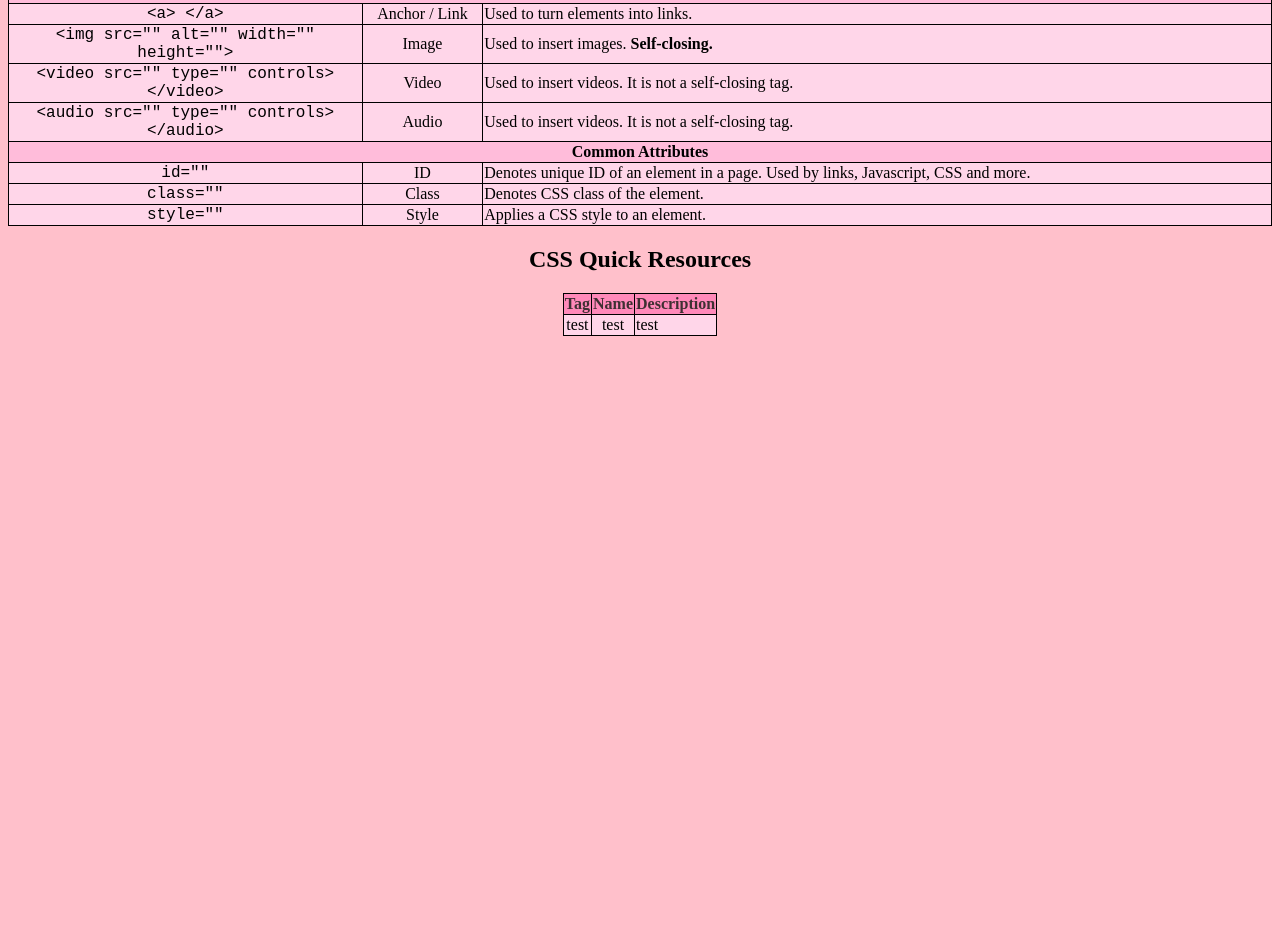
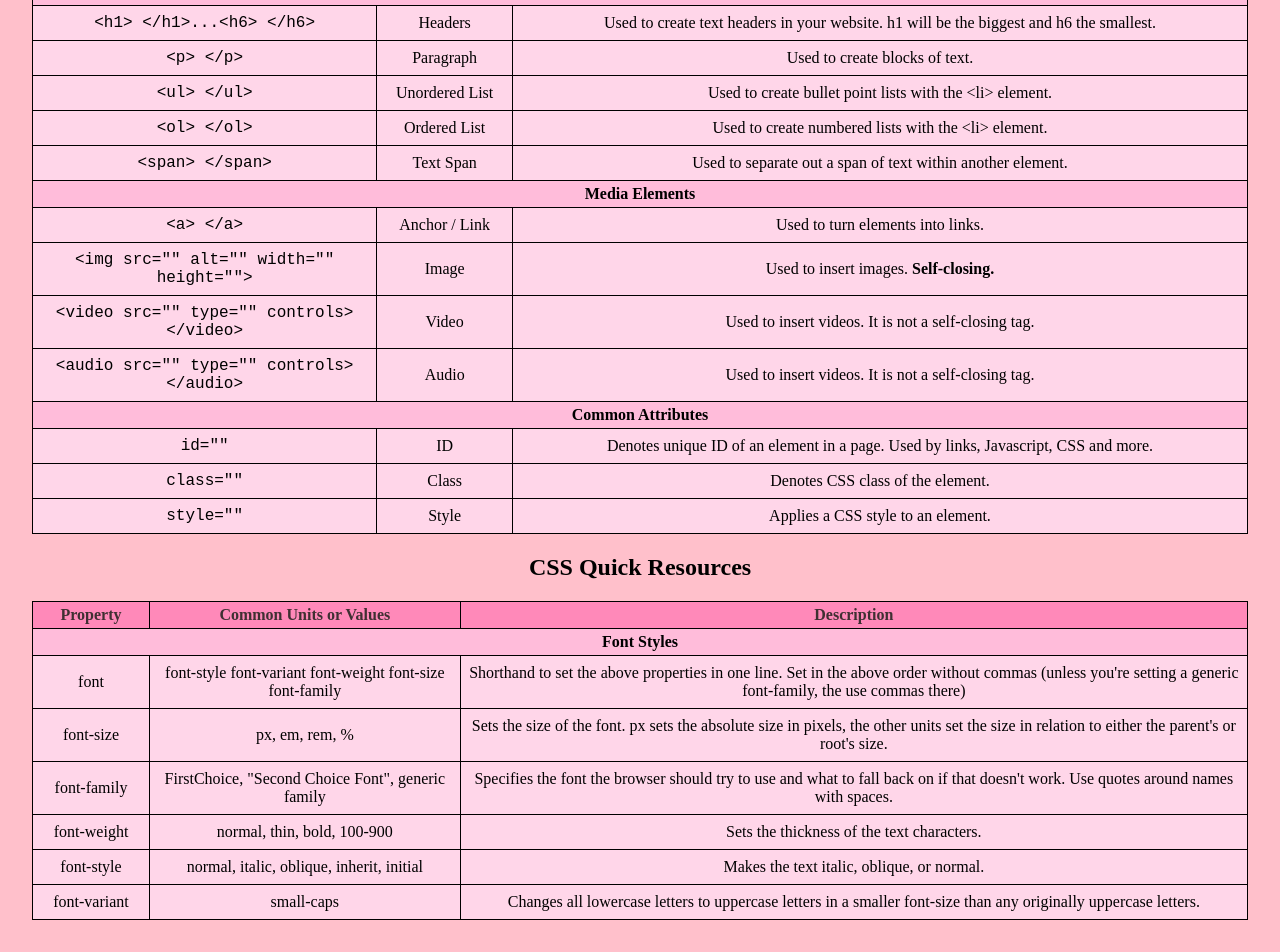
Before and after one commit to Rosenplants/HTML-CSS-Cheat-Sheet, a plain HTML site: page index.html in a window 1280 px wide. Shown: the part 586-1538 px from the top of the page. Before the commit the page ends 930 px from the top, so only its background shows below. Drawn offline with Linux system fonts and the light colour scheme.

Commit message:
adds return to home and CSS font tds

```diff
--- a/index.html
+++ b/index.html
@@ -7,6 +7,7 @@
 <body>
     <header>
         <h1>Sarah's Cheat Sheet for HTML and CSS</h1>
+        <a href='https://rosenplants.github.io/'>Return to homepage</a>
     </header>
     <main>
         <div class="table-html">
@@ -143,16 +144,44 @@
                 <table>
                     <thead>
                         <tr>
-                            <th>Tag</th>
-                            <th>Name</th>
+                            <th>Property</th>
+                            <th>Common Units or Values</th>
                             <th>Description</th>
                         </tr>
                     </thead>
                     <tbody>
                         <tr>
-                            <td>test</td>
-                            <td>test</td>
-                            <td>test</td>
+                            <th colspan="3">Font Styles</th>
+                        </tr>
+                        <tr>
+                            <td>font</td>
+                            <td>font-style font-variant font-weight font-size font-family</td>
+                            <td>Shorthand to set the above properties in one line. Set in the above order without commas (unless you're setting a generic font-family, the use commas there)</td>
+                        </tr>
+                        <tr>
+                            <td>font-size</td>
+                            <td>px, em, rem, %</td>
+                            <td>Sets the size of the font. px sets the absolute size in pixels, the other units set the size in relation to either the parent's or root's size.</td>
+                        </tr>
+                        <tr>
+                            <td>font-family</td>
+                            <td>FirstChoice, "Second Choice Font", generic family</td>
+                            <td>Specifies the font the browser should try to use and what to fall back on if that doesn't work. Use quotes around names with spaces.</td>
+                        </tr>
+                        <tr>
+                            <td>font-weight</td>
+                            <td>normal, thin, bold, 100-900</td>
+                            <td>Sets the thickness of the text characters.</td>
+                        </tr>
+                        <tr>
+                            <td>font-style</td>
+                            <td>normal, italic, oblique, inherit, initial</td>
+                            <td>Makes the text italic, oblique, or normal.</td>
+                        </tr>
+                        <tr>
+                            <td>font-variant</td>
+                            <td>small-caps</td>
+                            <td>Changes all lowercase letters to uppercase letters in a smaller font-size than any originally uppercase letters.</td>
                         </tr>
                     </tbody>
                 </table>
--- a/style.css
+++ b/style.css
@@ -1,5 +1,12 @@
 /*Universal Styles*/
-body{
+html {
+    box-sizing: border-box;
+    font-size: 16px;
+}
+
+body {
+    text-align: center;
+    margin: 0;
     background: pink;
 }
 
@@ -10,9 +17,17 @@ header {
     position: absolute; width: 100%; top: 0px; left: 0px;
 }
 
+header a {
+    position: absolute; top: 25px; left: 0;
+    color: white;
+    font-size: 1.25rem;
+    margin: auto 1rem;
+}
+
 /*Body Styles*/
 main {
     padding-top: 100px;
+    margin: 0 2rem;
 }
 
 h2 {
@@ -21,8 +36,8 @@ h2 {
 
 /*Table Styles*/
 table {
-    margin-left: auto;
-    margin-right: auto;
+    margin: 0 auto;
+    max-width: 1400px;
 }
 
 table, thead, tbody, tr, th, td {
@@ -37,17 +52,24 @@ thead th {
 
 th {
     background-color: #ffbcda;
+    padding: 0.25rem;
 }
 
 td {
     background-color: #ffd6e9;
+    padding: 0.5rem;
 }
 
 tr td:nth-child(1),
 tr td:nth-child(2) {
     text-align: center;
+    min-width: 100px;
 }
 
 .table-html tr td:nth-child(1) {
     font-family: 'Courier New', Courier, monospace;
 }
+
+.table-css {
+    margin-bottom: 2rem;
+}
```
